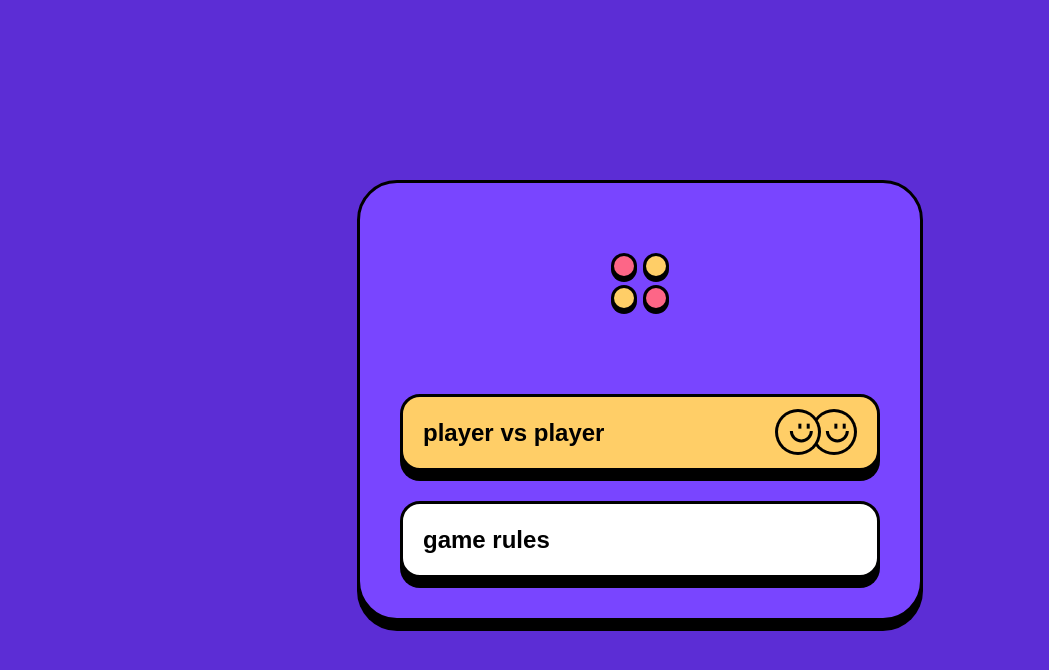
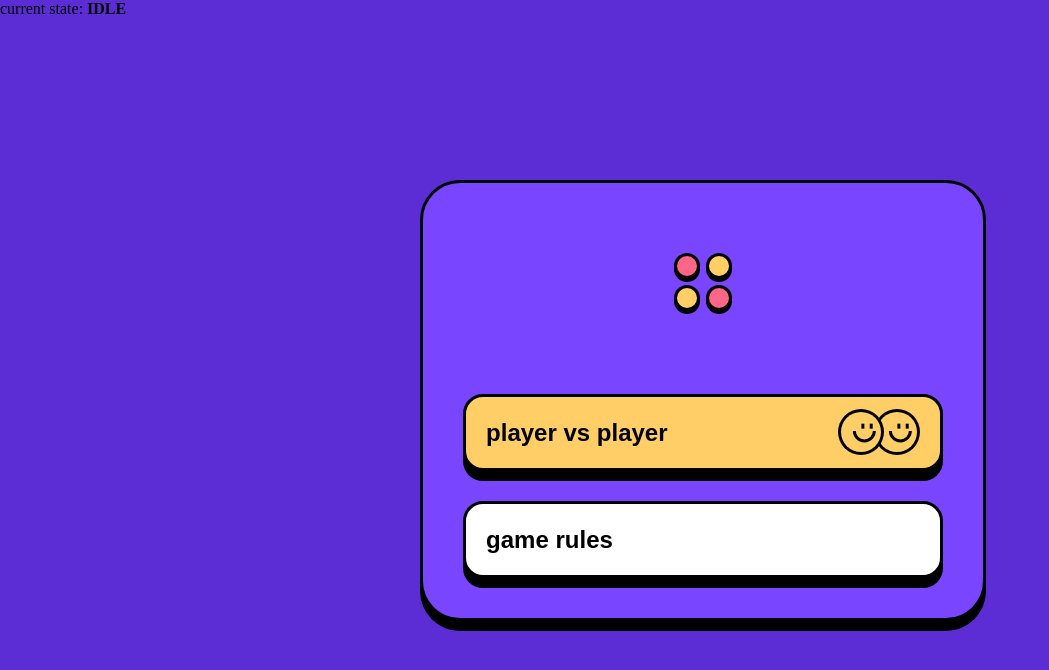
Before and after one commit to ZiyueChloeZhang/connect-four, a React (Vite) app: page / in a window 1280 px wide. Shown: the top 670 px of the page, without its empty margins (0-1049 px from the left). Built offline with nearby package versions, Linux system fonts and the light colour scheme.

Commit message:
game state

```diff
--- a/src/App.tsx
+++ b/src/App.tsx
@@ -1,19 +1,52 @@
-import { useState } from 'react'
+import { useReducer } from 'react'
 import reactLogo from './assets/react.svg'
 import playerVsPlayerIcon from './assets/player-vs-player.svg';
 import connectFourLogo from './assets/logo.svg';
-import viteLogo from '/vite.svg'
 import './sass/main.scss'
 
+type GameState = 'IDLE' | 'IN_GAME' | 'PAUSED';
+
+type GameStateActionType = 'START' | 'RESTART' | 'PAUSE' | 'CONTINUE' | 'QUIT';
+
+type GameStateAction = {
+  type: GameStateActionType
+}
+
+function gameStateReducer(gameState: GameState, action: GameStateAction): GameState {
+  const validTransitions: { [key in GameStateActionType]: GameState[] } = {
+    'START': ['IDLE'],
+    'RESTART': ['IN_GAME', 'PAUSED'],
+    'CONTINUE': ['PAUSED'],
+    'PAUSE': ['IN_GAME'],
+    'QUIT': ['PAUSED']
+  };
+
+  if (!validTransitions[action.type].includes(gameState)) {
+    console.error(`invalid action:${action.type} state:${gameState}`);
+    return gameState;
+  }
+
+  switch (action.type) {
+    case 'START': return 'IN_GAME';
+    case 'RESTART': return 'IN_GAME';
+    case 'CONTINUE': return 'IN_GAME';
+    case 'PAUSE': return 'PAUSED';
+    case 'QUIT': return 'IDLE';
+  }
+}
+
+
 function App() {
-  const [count, setCount] = useState(0)
+  const initialGameState: GameState = 'IDLE';
+  const [gameState, dispatch] = useReducer(gameStateReducer, initialGameState);
 
   return (
     <div className="App">
+      <div>current state: <b>{gameState}</b></div>
       <div className='menu-container main-menu'>
         <img src={connectFourLogo} alt="connect four logo" id='logo' />
         <div>
-          <button className="yellowBtn iconBtn" >
+          <button className="yellowBtn iconBtn" onClick={() => { dispatch({ type: 'START' }) }}>
             <div>player vs player</div>
             <img src={playerVsPlayerIcon} alt="player vs player icon" />
           </button>
```
